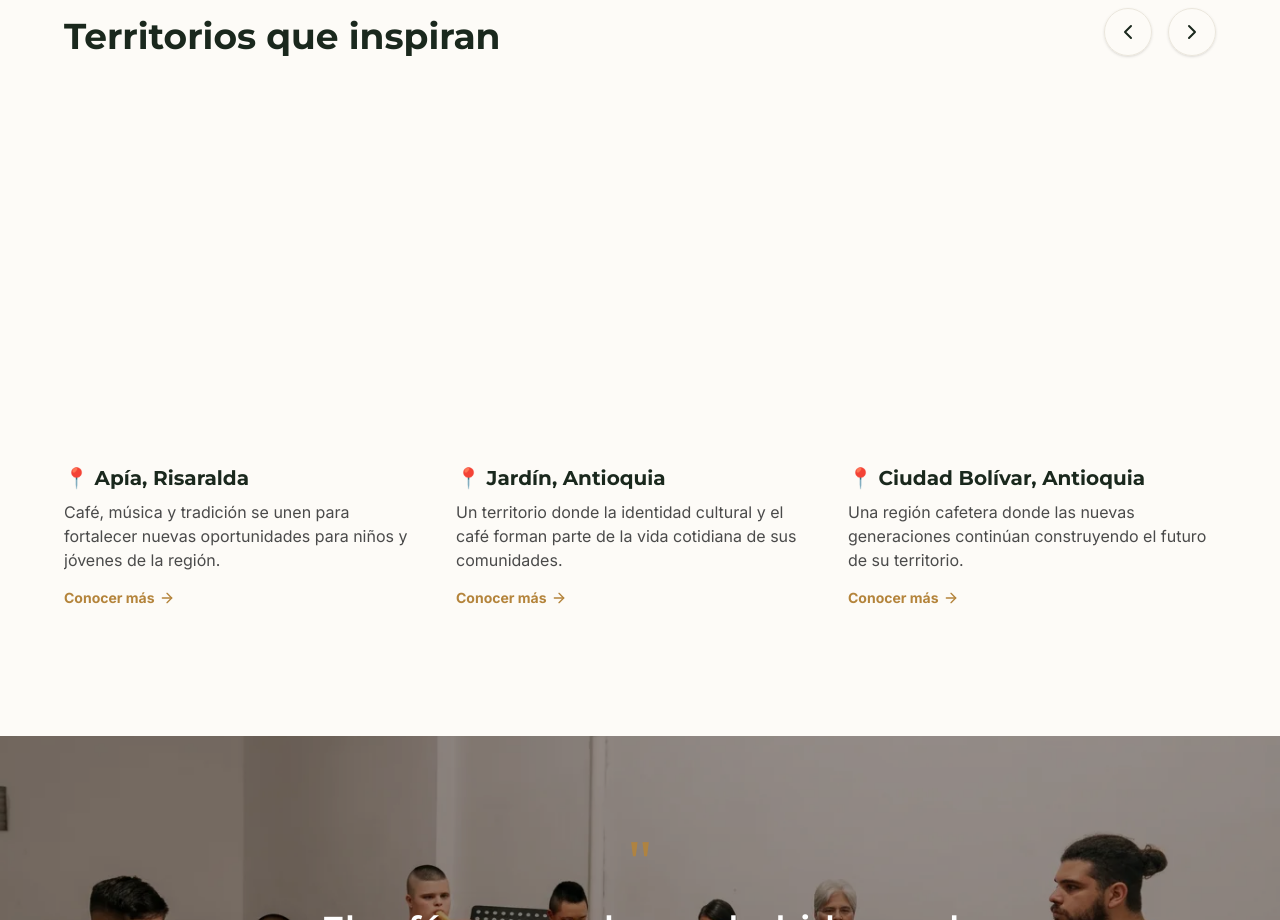
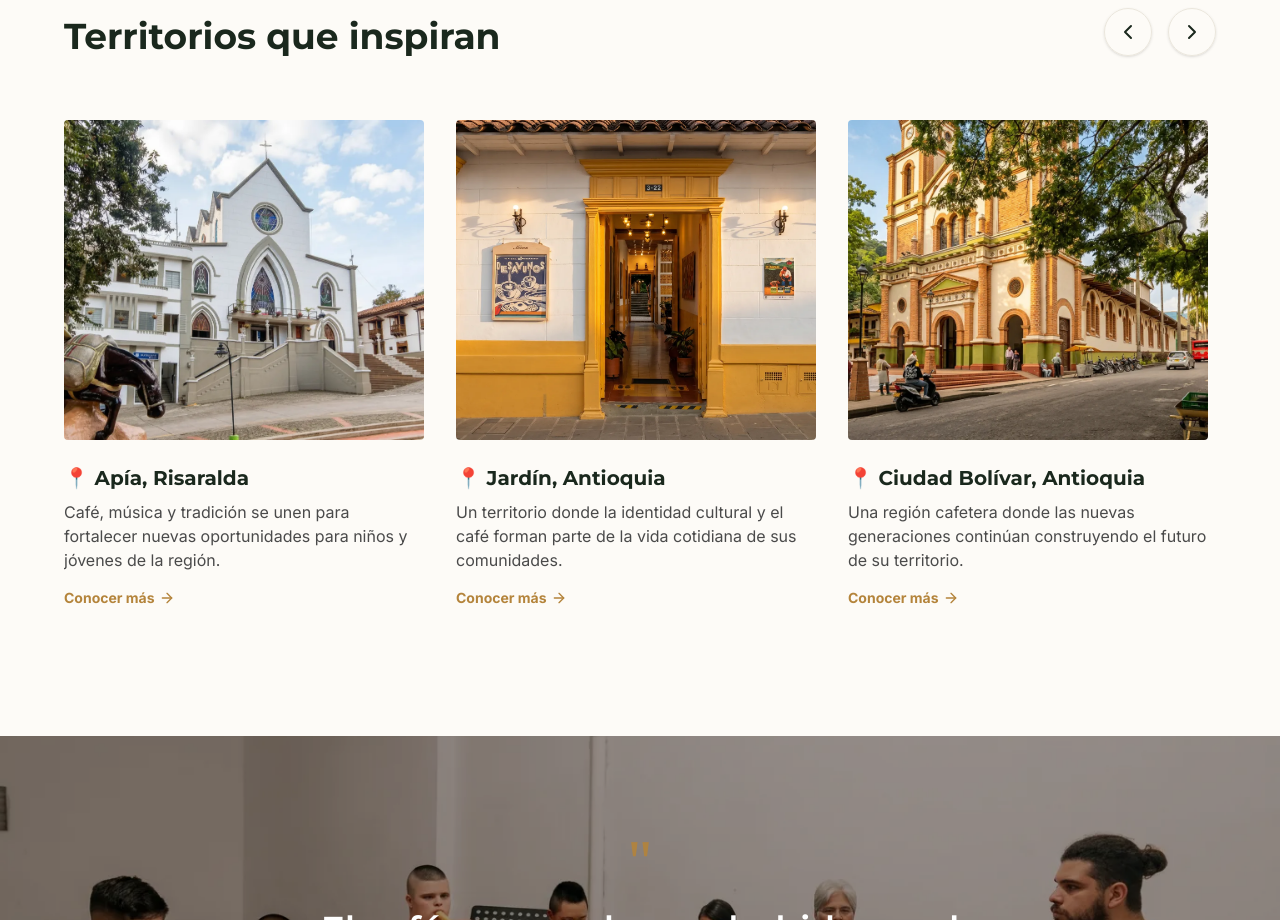
Before and after one commit to jorgegdi25/colbrew.coffee, a Next.js app: page /comunidad in a window 1280 px wide. Shown: the part 1260-2180 px from the top of the page. Built offline with nearby package versions, Linux system fonts and the light colour scheme.

Commit message:
Fix image loading correctly by adding relative class to wrappers

```diff
--- a/src/app/comunidad/page.tsx
+++ b/src/app/comunidad/page.tsx
@@ -96,7 +96,7 @@ export default function ComunidadPage() {
 
               {/* Bloque 1 */}
               <Link href="/apia" className="snap-start shrink-0 w-[85%] sm:w-[calc(50%-1rem)] lg:w-[calc(33.333%-1.5rem)] group cursor-pointer block">
-                <div className="w-full h-[320px] overflow-hidden rounded-sm mb-6">
+                <div className="relative w-full h-[320px] overflow-hidden rounded-sm mb-6">
                   <Image src="/apia-1.webp" alt="Apía" fill className="object-cover group-hover:scale-105 transition-transform duration-700" />
                 </div>
                 <h3 className="font-montserrat text-xl font-bold text-[#1a281d] mb-2 flex items-center gap-2 group-hover:text-[#b4843b] transition-colors">
@@ -110,7 +110,7 @@ export default function ComunidadPage() {
 
               {/* Bloque 2 */}
               <Link href="/jardin" className="snap-start shrink-0 w-[85%] sm:w-[calc(50%-1rem)] lg:w-[calc(33.333%-1.5rem)] group cursor-pointer block">
-                <div className="w-full h-[320px] overflow-hidden rounded-sm mb-6">
+                <div className="relative w-full h-[320px] overflow-hidden rounded-sm mb-6">
                   <Image src="/jardin-1.webp" alt="Jardín" fill className="object-cover group-hover:scale-105 transition-transform duration-700" />
                 </div>
                 <h3 className="font-montserrat text-xl font-bold text-[#1a281d] mb-2 flex items-center gap-2 group-hover:text-[#b4843b] transition-colors">
@@ -124,7 +124,7 @@ export default function ComunidadPage() {
 
               {/* Bloque 3 */}
               <Link href="/ciudad-bolivar" className="snap-start shrink-0 w-[85%] sm:w-[calc(50%-1rem)] lg:w-[calc(33.333%-1.5rem)] group cursor-pointer block">
-                <div className="w-full h-[320px] overflow-hidden rounded-sm mb-6">
+                <div className="relative w-full h-[320px] overflow-hidden rounded-sm mb-6">
                   <Image src="/ciudad-bolivar.webp" alt="Ciudad Bolívar" fill className="object-cover group-hover:scale-105 transition-transform duration-700" />
                 </div>
                 <h3 className="font-montserrat text-xl font-bold text-[#1a281d] mb-2 flex items-center gap-2 group-hover:text-[#b4843b] transition-colors">
--- a/src/app/nuestro-origen/page.tsx
+++ b/src/app/nuestro-origen/page.tsx
@@ -46,7 +46,7 @@ export default function NuestroOrigenPage() {
           <div className="max-w-[1400px] mx-auto px-6 md:px-16">
             <div className="flex flex-col lg:flex-row items-center gap-12 lg:gap-20">
               <div className="w-full lg:w-1/2 order-2 lg:order-1 h-[400px] lg:h-[500px]">
-                <Reveal>
+                <Reveal className="relative w-full h-full">
                   <Image src="/brand-5.webp" alt="Cultivo de café" fill className="object-cover rounded-sm" />
                 </Reveal>
               </div>
```
